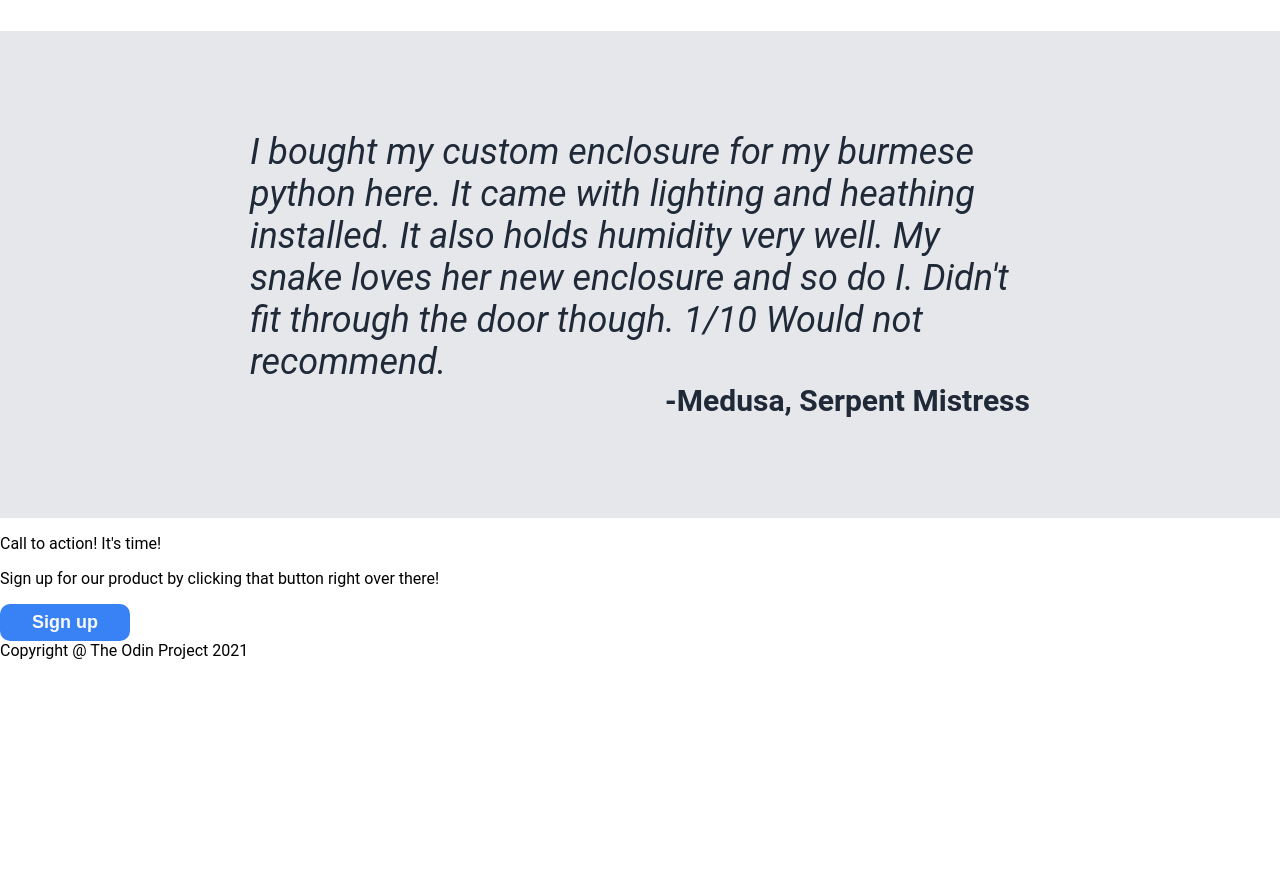
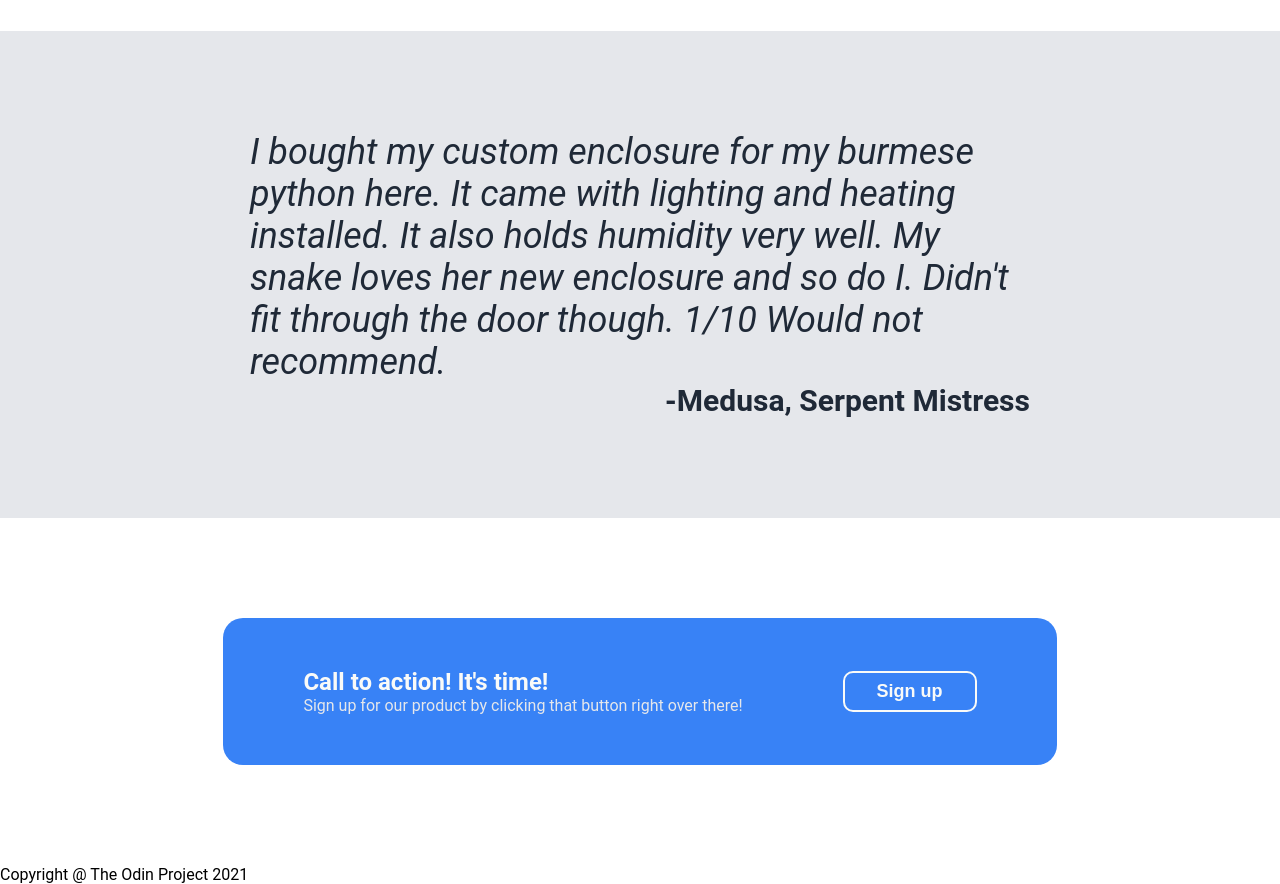
Before and after one commit to TRed91/Landing-Page, a plain HTML site: page index.html in a window 1280 px wide. Shown: the part 1020-1904 px from the top of the page. Before the commit the page ends 1680 px from the top, so only its background shows below. Drawn offline with Linux system fonts and the light colour scheme.

Commit message:
finish signup text field
did some adjustments to the index.html for the
signup text field. coded all the styling for it
in .css. added empties in html for more dynamic
scaling.

```diff
--- a/index.html
+++ b/index.html
@@ -60,19 +60,24 @@
 
         <div class="quote-section">
             <p class="quote">I bought my custom enclosure for my burmese python
-                here. It came with lighting and heathing installed. It also holds
+                here. It came with lighting and heating installed. It also holds
                 humidity very well. My snake loves her new enclosure and so do I.
                 Didn't fit through the door though. 1/10 Would not recommend.
             </p>
             <p class="author">-Medusa, Serpent Mistress</p>
         </div>
 
-        <div class="signup-text-section">
-            <div>
-            <p>Call to action! It's time!</p>
-            <p>Sign up for our product by clicking that button right over there!</p>
+        <div class="sts-uber-container">
+            <div class="empty2"></div>
+            <div class="signup-text-section">
+            <div><p class="sts-p-1">Call to action! It's time!</p>
+            <p class="sts-p-2">Sign up for our product by clicking that button right over there!</p>
             </div>
-            <div><button class="button">Sign up</button></div>
+
+            <div class="button-container"><button class="button">Sign up</button></div>
+            </div>
+
+            <div class="empty2"></div>
         </div>
 
         <footer>Copyright @ The Odin Project 2021</footer>
--- a/styles.css
+++ b/styles.css
@@ -163,3 +163,43 @@ img {
 }
 
 /* ----------QUOTE SECTION----------- */
+/* ----------SIGNUP SECTION---------- */
+
+.sts-uber-container {
+    display: flex;
+}
+
+.signup-text-section {
+    display: flex;
+    justify-content: center;
+    align-items: center;
+    background-color: #3882F6;
+    margin: 100px 0;
+    gap: 100px;
+    padding: 50px 80px;
+    border-radius: 20px;
+}
+
+.signup-text-section button {
+    border: solid 2px #F9FAF8;
+}
+
+.button-container {
+    flex-shrink: 0;
+}
+
+.sts-p-1 {
+    font-size: 24px;
+    font-weight: bold;
+    color: #F9FAF8;
+    margin: 0;
+}
+
+.sts-p-2 {
+    color: #E5E7EB;
+    margin: 0;
+}
+
+.empty2 {
+    flex: 1 4 0;
+}
```
